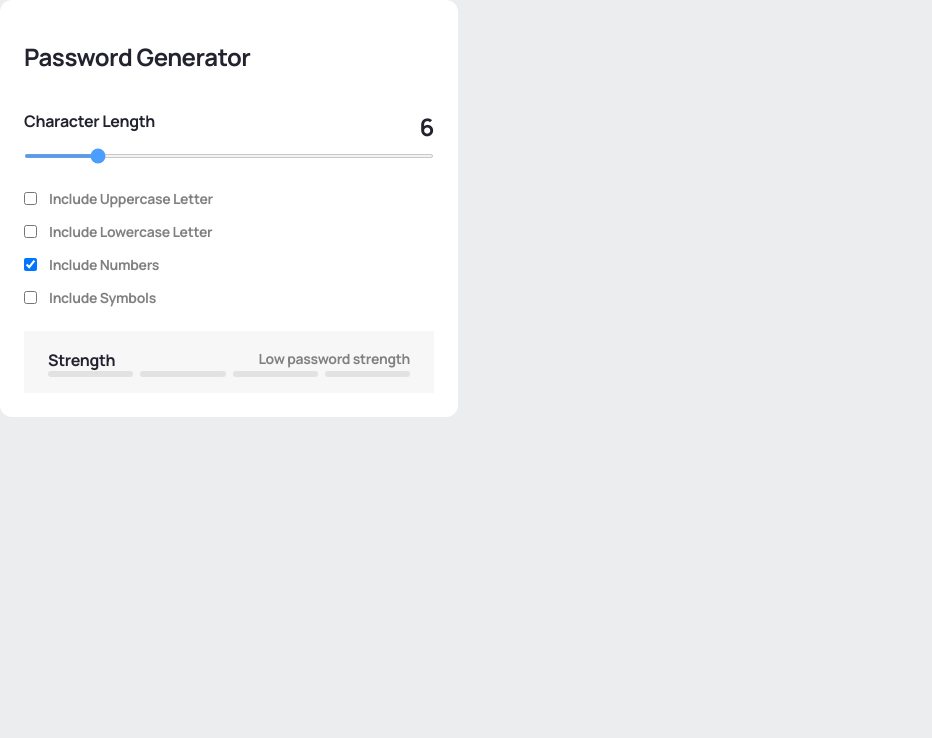
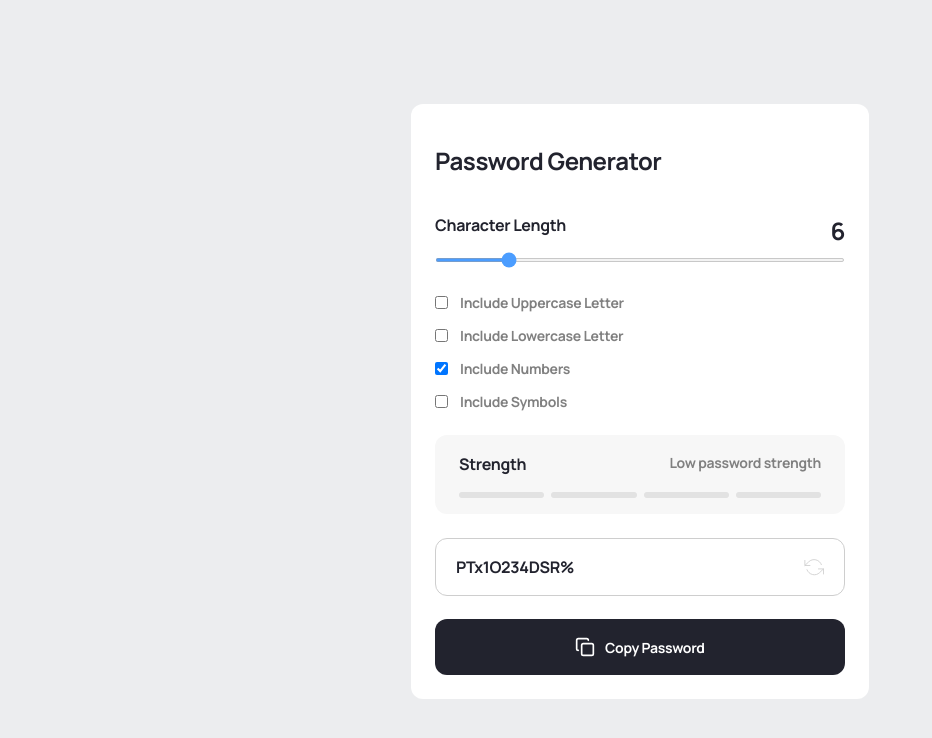
Before and after one commit to eriksleziona/INVO_Password_Generator, a React (Vite) app: page / in a window 1280 px wide. Shown: the top 738 px of the page, without its empty margins (0-932 px from the left). Built offline with nearby package versions, Linux system fonts and the light colour scheme.

Commit message:
Adding new Components. completing the Destop Layout

```diff
--- a/package.json
+++ b/package.json
@@ -12,7 +12,8 @@
   },
   "dependencies": {
     "react": "^18.2.0",
-    "react-dom": "^18.2.0"
+    "react-dom": "^18.2.0",
+    "react-icons": "^4.9.0"
   },
   "devDependencies": {
     "@types/node": "^18.13.0",
--- a/src/global-styles/style.scss
+++ b/src/global-styles/style.scss
@@ -7,6 +7,8 @@
 
 body {
   max-width: 1440px;
+  margin: 0 auto;
+  margin-top: 104px;
   font-family: "Manrope", sans-serif;
   color: var(--color-black);
   background: var(--color-background);
--- /dev/null
+++ b/src/modules/HomeModule/components/Button/Button.style.scss
@@ -0,0 +1,20 @@
+@import "/src/global-styles/Mixins/font.mixins.scss";
+
+.btn {
+  margin-top: 23px;
+  border: none;
+  padding: 18px 140px;
+  background: var(--color-black);
+  color: var(--color-white);
+  display: flex;
+  align-items: center;
+  border-radius: 12px;
+  svg {
+    font-size: 20px;
+  }
+  & &__text {
+    @include checkboxes-fonts-mixin;
+    color: var(--color-white);
+    margin-left: 10px;
+  }
+}
--- /dev/null
+++ b/src/modules/HomeModule/components/Button/Button.tsx
@@ -0,0 +1,11 @@
+import React from "react";
+import "./Button.style.scss";
+import { LuCopy } from "react-icons/lu";
+export const Button: React.FC = () => {
+  return (
+    <button type="button" className="btn">
+      <LuCopy />
+      <span className="btn__text">Copy Password</span>
+    </button>
+  );
+};
--- a/src/modules/HomeModule/components/Form/Form.tsx
+++ b/src/modules/HomeModule/components/Form/Form.tsx
@@ -2,8 +2,10 @@ import React from "react";
 
 import {
   CheckBoxes,
+  PasswordDisplay,
   ShowStrength,
   Slider,
+  Button,
 } from "@/modules/HomeModule/components";
 
 import "./Form.styles.scss";
@@ -14,6 +16,8 @@ export const Form: React.FC = () => {
         <Slider />
         <CheckBoxes />
         <ShowStrength />
+        <PasswordDisplay />
+        <Button />
       </form>
     </div>
   );
--- /dev/null
+++ b/src/modules/HomeModule/components/PasswordDisplay/PasswordDisplay.style.scss
@@ -0,0 +1,25 @@
+@import "/src//global-styles/Mixins/font.mixins.scss";
+
+.show-password-container {
+  margin-top: 1.5rem;
+  display: flex;
+  justify-content: space-between;
+  align-items: center;
+  padding: 17px 20px;
+  border: 1px solid var(--color-stroke);
+  border-radius: 12px;
+
+  & &__password {
+    @include secondary-title-font-mixin;
+  }
+
+  & &__icon {
+    stroke-width: 1;
+    font-size: 20.4px;
+    color: var(--color-stroke);
+  }
+
+  & &__icon:hover {
+    cursor: pointer;
+  }
+}
--- /dev/null
+++ b/src/modules/HomeModule/components/PasswordDisplay/PasswordDisplay.tsx
@@ -0,0 +1,15 @@
+import { useGlobalContext } from "@/context";
+import "./PasswordDisplay.style.scss";
+import React from "react";
+import { FiRefreshCcw } from "react-icons/fi";
+import { AppContextType } from "@/context/Context.types";
+
+export const PasswordDisplay: React.FC = () => {
+  const { password } = useGlobalContext() as AppContextType;
+  return (
+    <div className="show-password-container">
+      <h4 className="show-password-container__password">{password}</h4>
+      <FiRefreshCcw className="show-password-container__icon" />
+    </div>
+  );
+};
--- a/src/modules/HomeModule/components/ShowStrength/ShowStrength.style.scss
+++ b/src/modules/HomeModule/components/ShowStrength/ShowStrength.style.scss
@@ -4,6 +4,7 @@
   margin-top: 1.5rem;
   background: var(--color-grey);
   padding: 18px 24px 16px 24px;
+  border-radius: 12px;
   & &__label {
     display: flex;
     justify-content: space-between;
@@ -18,6 +19,7 @@
   }
 
   & &__power {
+    margin-top: 17px;
     display: flex;
     justify-content: space-between;
   }
--- a/src/modules/HomeModule/components/ShowStrength/ShowStrength.tsx
+++ b/src/modules/HomeModule/components/ShowStrength/ShowStrength.tsx
@@ -3,7 +3,7 @@ import "./ShowStrength.style.scss";
 import { useGlobalContext } from "@/context";
 import { AppContextType } from "@/context/Context.types";
 
-const passMessages = {
+const strengthMessages = {
   1: "Low password strength",
   2: "Low password strength",
   3: "Average password strength",
@@ -21,7 +21,9 @@ export const ShowStrength: React.FC = () => {
       <div className="strength-container__label">
         <h4 className="strength-container__title">Strength</h4>
         {/* #TODO Set the password power string dynamic */}
-        <span className="strength-container__message">{passMessages[1]}</span>
+        <span className="strength-container__message">
+          {strengthMessages[1]}
+        </span>
       </div>
       <div className="strength-container__power">
         <div className="strength-container__item"></div>
--- a/src/modules/HomeModule/components/index.ts
+++ b/src/modules/HomeModule/components/index.ts
@@ -3,3 +3,5 @@ export * from "./Form/Form";
 export * from "./CheckBoxes/CheckBoxes";
 export * from "./Slider/Slider";
 export * from "./ShowStrength/ShowStrength";
+export * from "./PasswordDisplay/PasswordDisplay";
+export * from "./Button/Button";
--- a/src/modules/HomeModule/pages/HomePage/HomePage.scss
+++ b/src/modules/HomeModule/pages/HomePage/HomePage.scss
@@ -1,4 +1,5 @@
 .home-container {
+  margin: 0 auto;
   max-width: 458px;
   width: 100%;
   background-color: var(--color-white);
```
Also changed, not shown: 1 other file (tests, documents, lock files or other folders).
